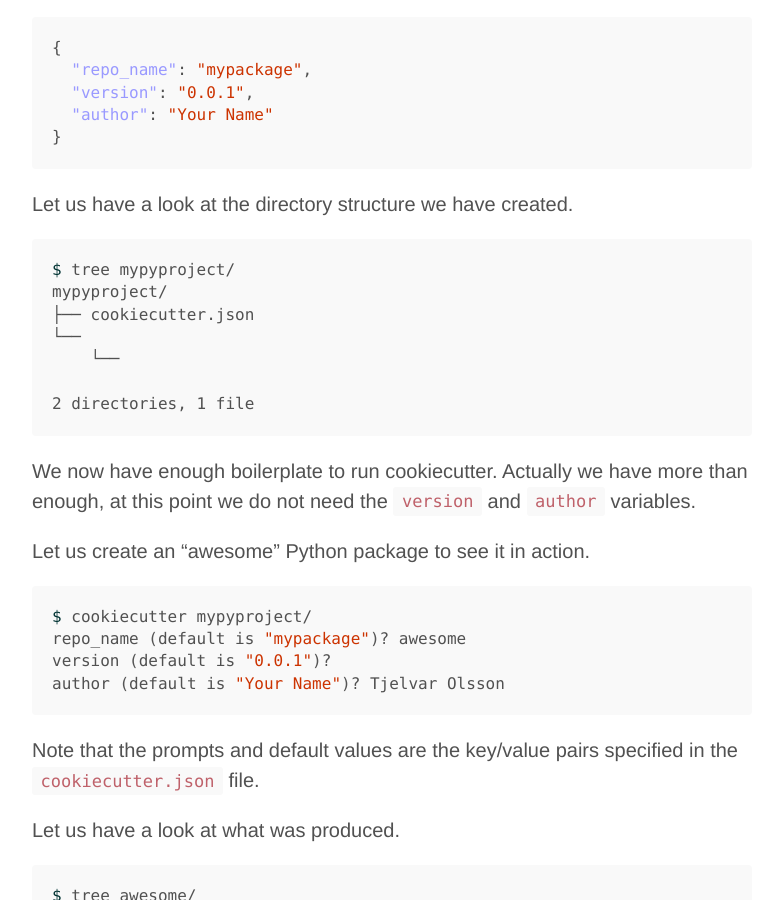
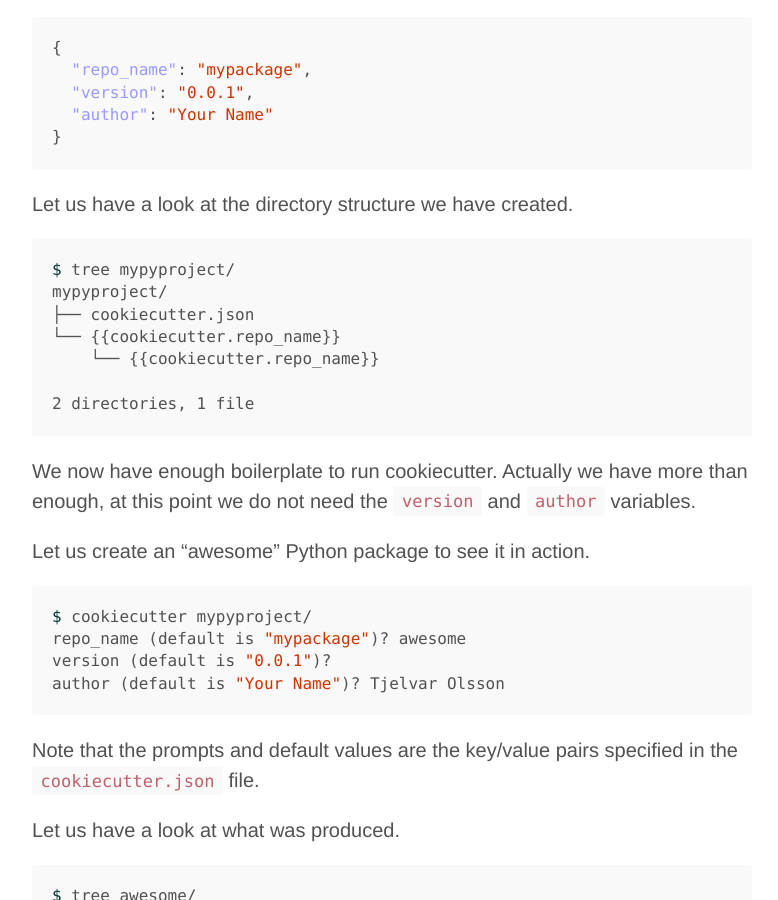
Before and after one commit to tjelvar-olsson/tjelvar-olsson.github.io, a Jekyll site: the page built from _posts/2015-05-04-using-cookiecutter-a-passive-code-generator.md, in a window 1280 px wide and 900 px high, scrolled down 2019 px. Shown: the whole window, without its empty margins (248-1026 px from the left). Built offline with Jekyll 4.4.1, drawn with Linux system fonts in a browser that asks for light colours; comment, search, counter and statistics services are not loaded.

Commit message:
Escapted some jinja2 variables

````diff
--- a/_posts/2015-05-04-using-cookiecutter-a-passive-code-generator.md
+++ b/_posts/2015-05-04-using-cookiecutter-a-passive-code-generator.md
@@ -74,8 +74,8 @@ Let us have a look at the directory structure we have created.
 $ tree mypyproject/
 mypyproject/
 ├── cookiecutter.json
-└── {{cookiecutter.repo_name}}
-    └── {{cookiecutter.repo_name}}
+└── {{ "{{cookiecutter.repo_name"}}}}
+    └── {{ "{{cookiecutter.repo_name"}}}}
 
 2 directories, 1 file
 ```
````
